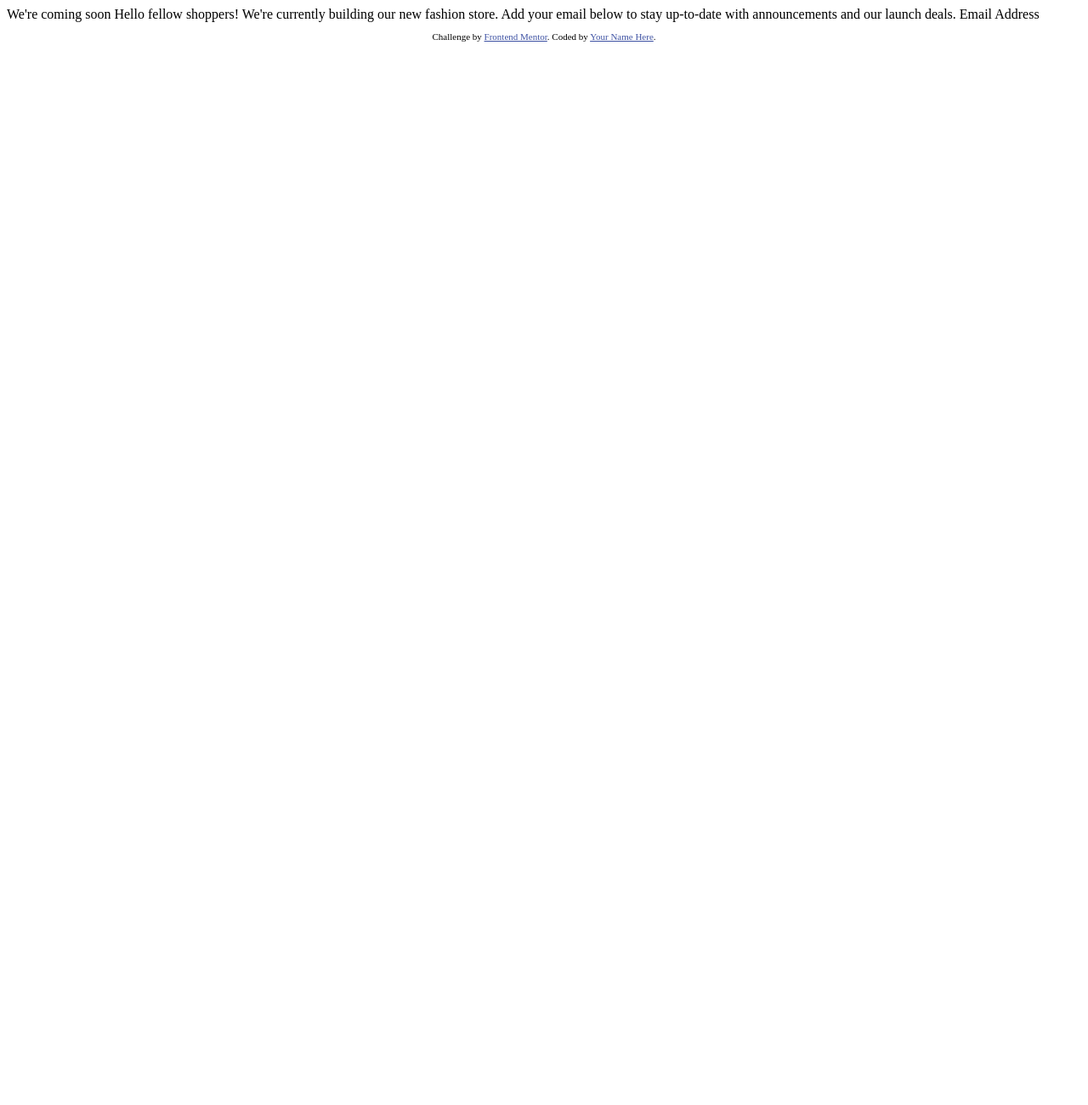
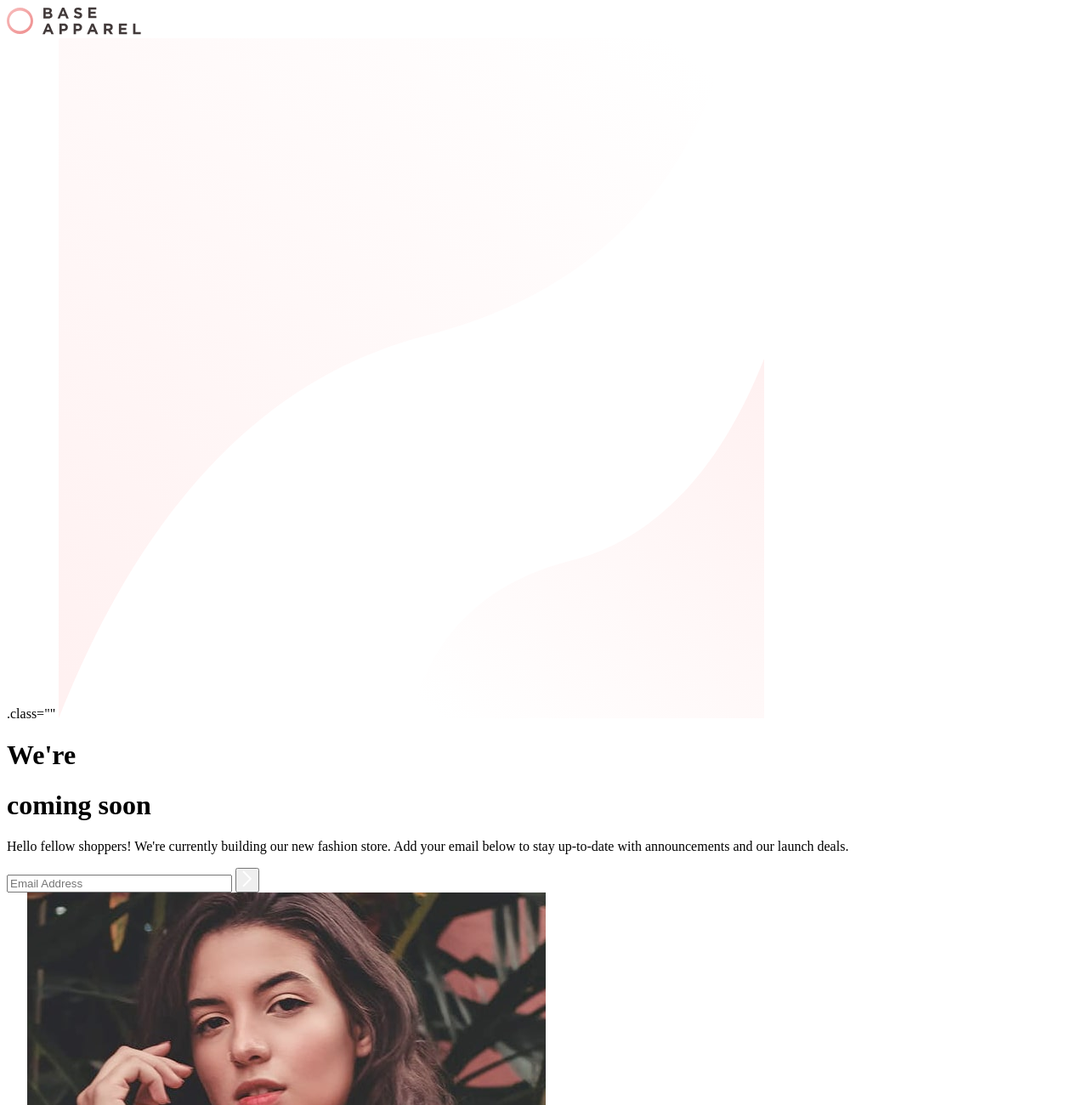
Before and after one commit to zeinaaabbb/base-apparel-coming-soon-master, a plain HTML site: page index.html in a window 1280 px wide. Shown: the top 1300 px of the page at 85% size. Before the commit the page ends 800 px from the top, so only its background shows below. Drawn offline with Linux system fonts and the light colour scheme.

Commit message:
Created HTML

```diff
--- a/index.html
+++ b/index.html
@@ -9,25 +9,32 @@
   <title>Frontend Mentor | Base Apparel coming soon page</title>
 
   <!-- Feel free to remove these styles or customise in your own stylesheet 👍 -->
-  <style>
-    .attribution { font-size: 11px; text-align: center; }
-    .attribution a { color: hsl(228, 45%, 44%); }
-  </style>
+
 </head>
 <body>
+  <div class="text-container">
+    <div class="logo">
+      <img src="./images/logo.svg">
+    </div>
+    .class=""
+    <img src ="/images/bg-pattern-desktop.svg">
+    <h1>We're</h1>
+    <h1>coming soon</h1>
 
-  We're coming soon
+    <p>Hello fellow shoppers! We're currently building our new fashion store.
+      Add your email below to stay up-to-date with announcements and our launch deals.</p>
 
-  Hello fellow shoppers! We're currently building our new fashion store.
-  Add your email below to stay up-to-date with announcements and our launch deals.
+  <!-- <label for="email">Enter your example.com email:</label> -->
+  <input type="email" id="email" pattern=".+@example\.com" size="30" required placeholder="Email Address" />
+  <button type="button"><img src="./images/icon-arrow.svg"></button>
+  </div>div
+  <img src="./images/hero-desktop.jpg">
 
-  Email Address
+
+
 
   <footer>
-    <p class="attribution">
-      Challenge by <a href="https://www.frontendmentor.io?ref=challenge" target="_blank">Frontend Mentor</a>.
-      Coded by <a href="#">Your Name Here</a>.
-    </p>
+
   </footer>
 </body>
 </html>
```
